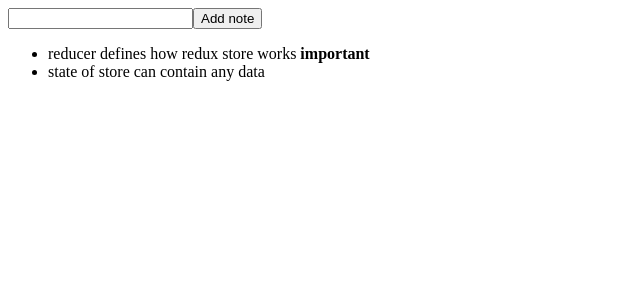
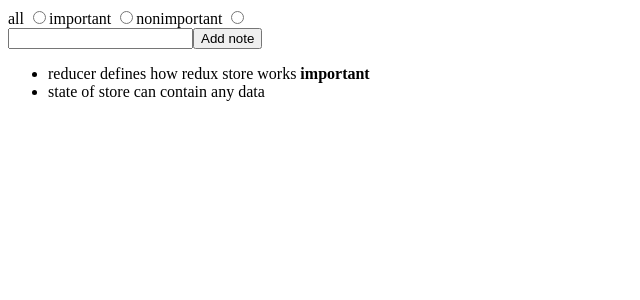
Before and after one commit to AkashSunar/fullstack-workshops, a React (Vite) app in the folder part6/redux-notes/: page / in a window 1280 px wide. Shown: the top 300 px of the page, without its empty margins (0-640 px from the left). Built offline with nearby package versions, Linux system fonts and the light colour scheme.

Commit message:
radio functionality using useState

```diff
--- a/part6/redux-notes/src/App.jsx
+++ b/part6/redux-notes/src/App.jsx
@@ -1,12 +1,37 @@
+import { useState } from "react";
 import NoteForm from "./components/NoteForm";
 import Note from "./components/Notes";
 
 const App = () => {
+  const [filter, setFilter] = useState("ALL");
+  const filterSelected = (filter) => {
+    setFilter(filter);
+  };
 
   return (
     <div>
-     <NoteForm />
-      <Note />
+      <div>
+        all{" "}
+        <input
+          type="radio"
+          name="filter"
+          onChange={() => filterSelected("ALL")}
+        />
+        important{" "}
+        <input
+          type="radio"
+          name="filter"
+          onChange={() => filterSelected("IMPORTANT")}
+        />
+        nonimportant{" "}
+        <input
+          type="radio"
+          name="filter"
+          onChange={() => filterSelected("NONIMPORTANT")}
+        />
+      </div>
+      <NoteForm />
+      <Note filter={filter} />
     </div>
   );
 };
--- a/part6/redux-notes/src/components/Notes.jsx
+++ b/part6/redux-notes/src/components/Notes.jsx
@@ -1,9 +1,28 @@
-import {toggleImportantOf } from "../reducers/noteReducer";
+import { toggleImportantOf } from "../reducers/noteReducer";
 import { useSelector, useDispatch } from "react-redux";
-const Note = () => {
+const Note = ({ filter }) => {
   const dispatch = useDispatch();
   const notes = useSelector((state) => {
-    return state;
+    if (filter === "ALL") {
+      return state;
+    }
+    // if (filter === "IMPORTANT") {
+    //   return state.filter((note) => {
+    //     if (note.important===true) {
+    //       return true;
+    //     }
+    //   });
+    // }
+    // if (filter === "NONIMPORTANT") {
+    //   return state.filter((note) => {
+    //     if (note.important===false) {
+    //       return true;
+    //     }
+    //   });
+    // }
+    return filter === "IMPORTANT"
+      ? state.filter((note) => note.important)
+      : state.filter((note) => !note.important);
   });
 
   const toggleImportant = (id) => {
```
